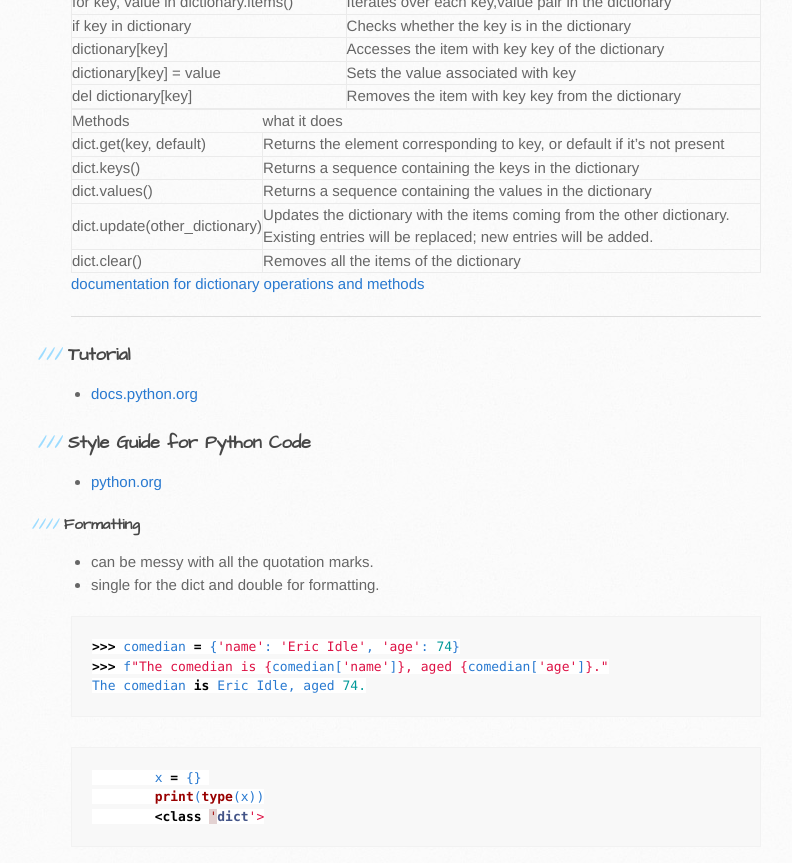
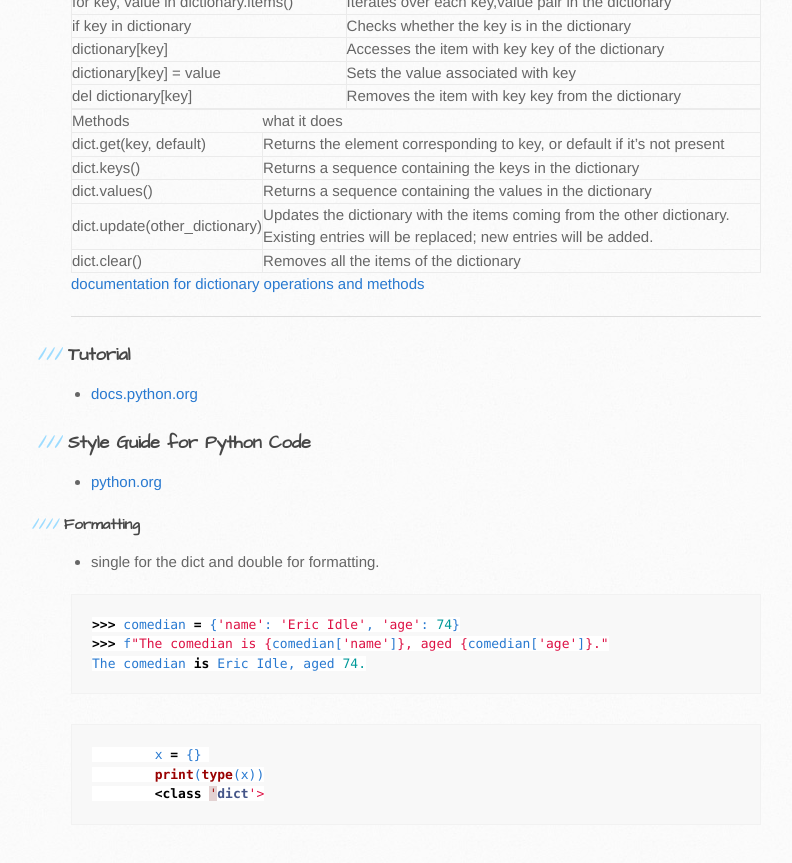
Before and after one commit to trumpfheller/trumpfheller.github.io, a Jekyll site: the page built from dictionary.md, in a window 1280 px wide and 900 px high, scrolled down 6048 px. Shown: the top 863 px of the window, without its empty margins (89-881 px from the left). Built offline with Jekyll 4.4.1, drawn with Linux system fonts in a browser that asks for light colours.

Commit message:
Update dictionary.md

````diff
--- a/dictionary.md
+++ b/dictionary.md
@@ -286,7 +286,6 @@ for value in file_counts.values():
 
 
 #### Formatting
-- can be messy with all the quotation marks.
 - single for the dict and double for formatting.
 
 ```python
````
